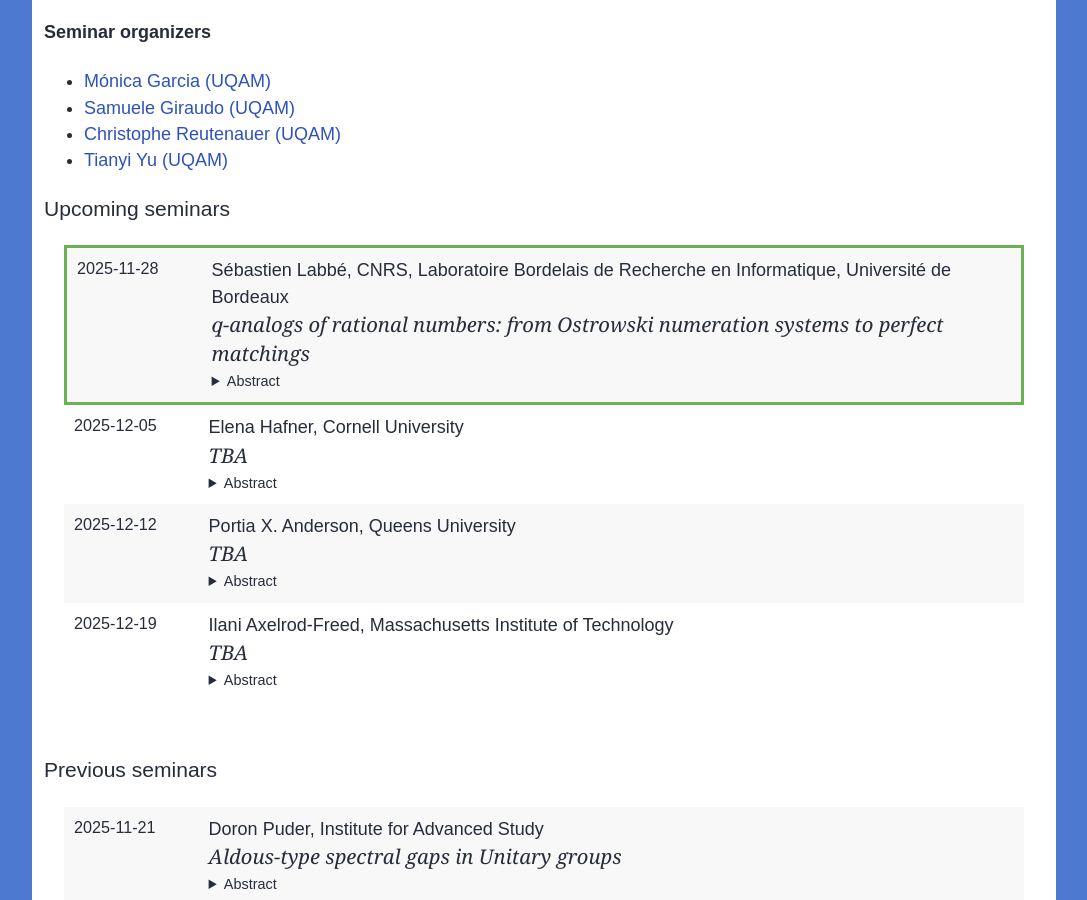
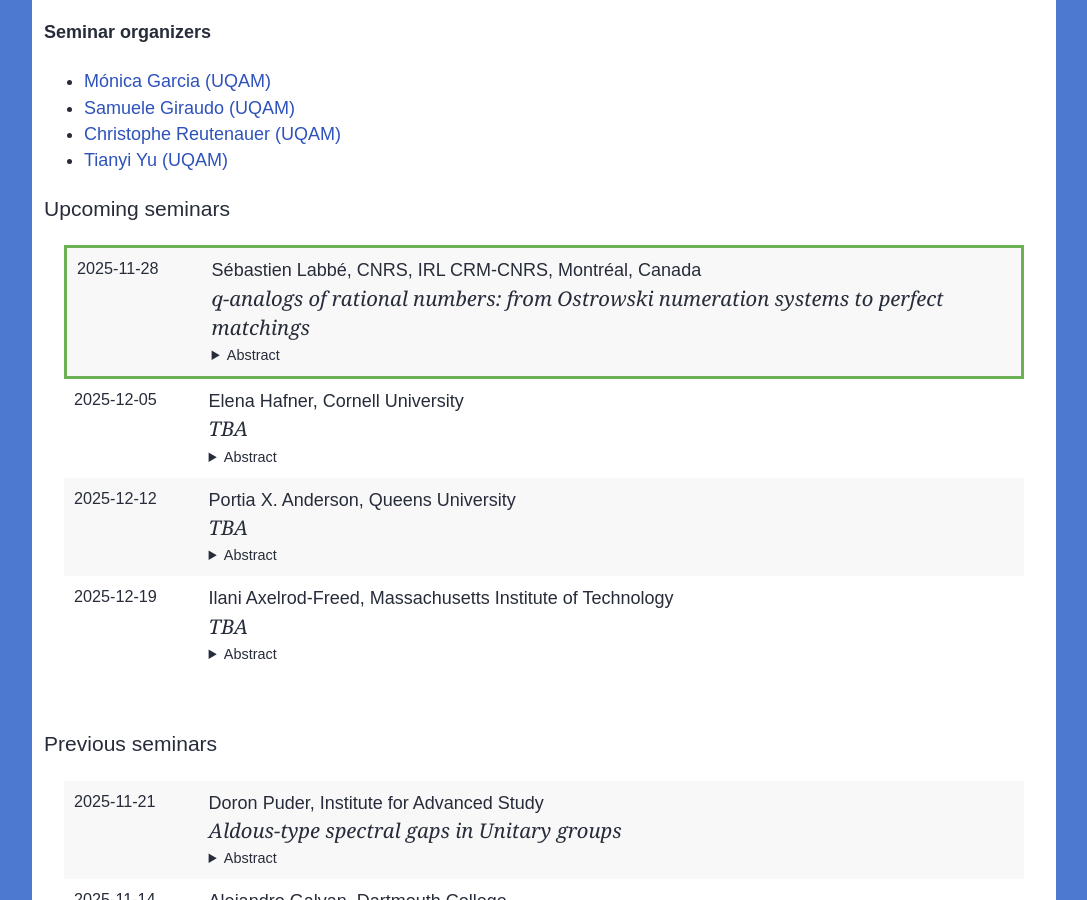
Before and after one commit to lacim-uqam/lacim-uqam.github.io, a Jekyll site: the page built from en/seminar.md, in a window 1280 px wide and 900 px high, scrolled down 640 px. Shown: the whole window, without its empty margins (96-1183 px from the left). Built offline with Jekyll 4.4.1, drawn with Linux system fonts in a browser that asks for light colours; formulas are drawn with MathJax 3; our own code applies the rules of GitHub Pages for plain Markdown files.

Commit message:
Update lacim-seminar.yml
Changed Sebastien's affiliation

```diff
--- a/_data/lacim-seminar.yml
+++ b/_data/lacim-seminar.yml
@@ -23,7 +23,7 @@
     TBA
 
 - speaker: Sébastien Labbé
-  affiliation:  CNRS, Laboratoire Bordelais de Recherche en Informatique, Université de Bordeaux
+  affiliation:  CNRS, IRL CRM-CNRS, Montréal, Canada
   title: >
     $q$-analogs of rational numbers: from Ostrowski numeration systems to perfect matchings
   date: 2025-11-28
```
